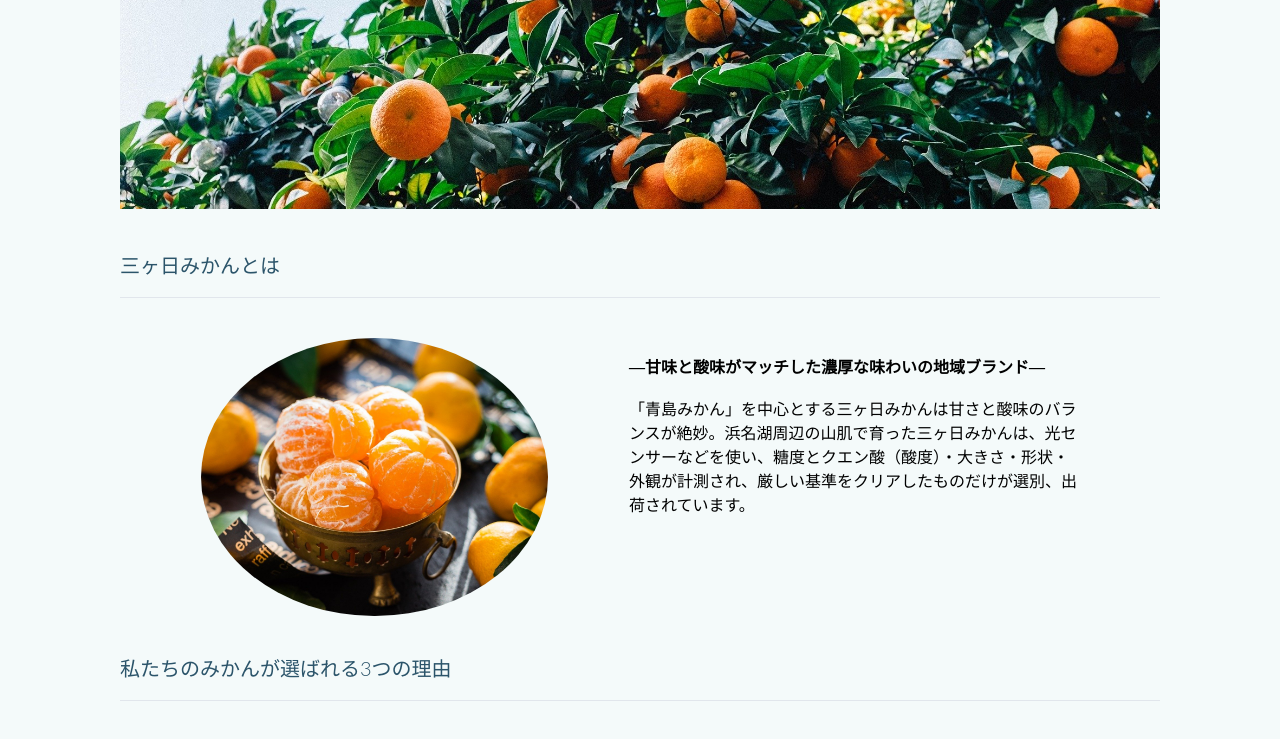
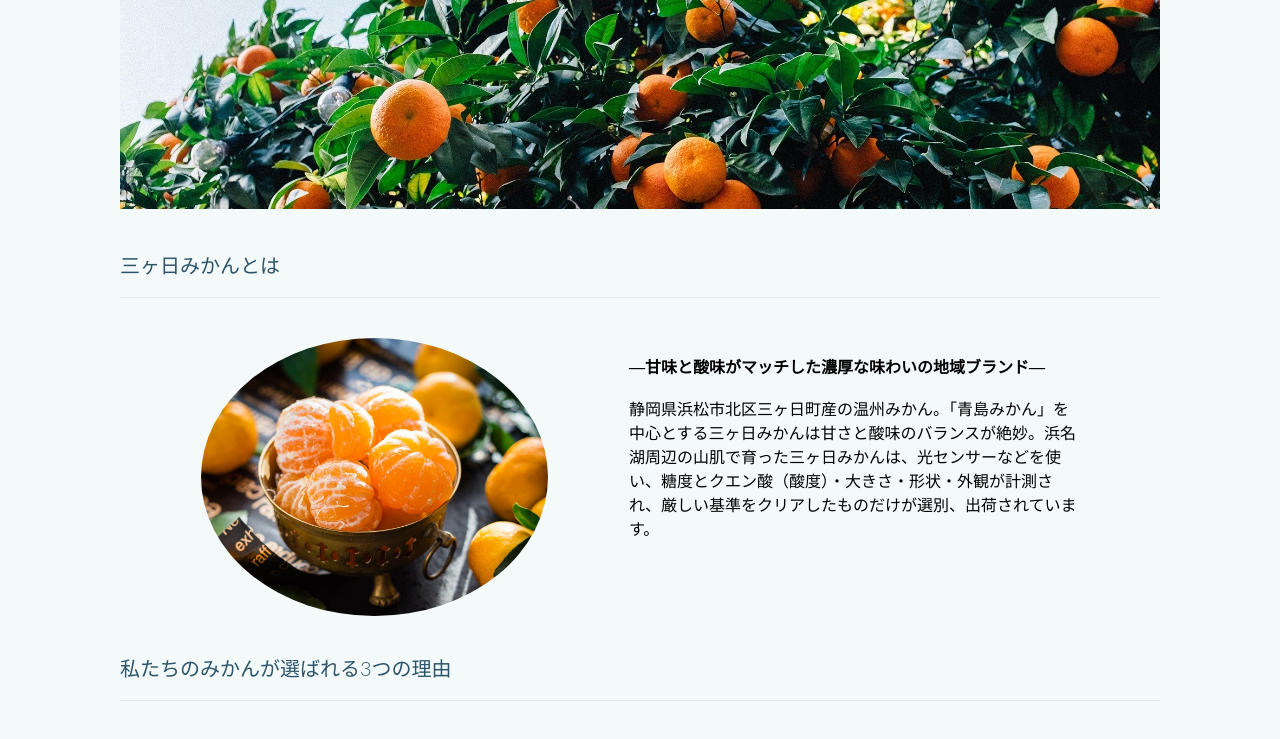
Before and after one commit to yukifu027/react-app, a React (Create React App) app: page / in a window 1280 px wide. Shown: the part 455-1194 px from the top of the page. Built offline with nearby package versions, Linux system fonts and the light colour scheme.

Commit message:
Update Main.js

```diff
--- a/src/Main.js
+++ b/src/Main.js
@@ -44,7 +44,7 @@ class Main extends React.Component {
             <h3>三ヶ日みかんとは</h3>
             <div className="about-content">
               <img src="mandarins-2043983_1280.jpg" className="about-image"></img>
-              <p className="about-sentense"><b>―甘味と酸味がマッチした濃厚な味わいの地域ブランド―</b><br></br><br></br>「青島みかん」を中心とする三ヶ日みかんは甘さと酸味のバランスが絶妙。浜名湖周辺の山肌で育った三ヶ日みかんは、光センサーなどを使い、糖度とクエン酸（酸度）・大きさ・形状・外観が計測され、厳しい基準をクリアしたものだけが選別、出荷されています。</p>
+              <p className="about-sentense"><b>―甘味と酸味がマッチした濃厚な味わいの地域ブランド―</b><br></br><br></br>静岡県浜松市北区三ヶ日町産の温州みかん。「青島みかん」を中心とする三ヶ日みかんは甘さと酸味のバランスが絶妙。浜名湖周辺の山肌で育った三ヶ日みかんは、光センサーなどを使い、糖度とクエン酸（酸度）・大きさ・形状・外観が計測され、厳しい基準をクリアしたものだけが選別、出荷されています。</p>
             </div>
           </div>
           <div className="reason-items">
```
